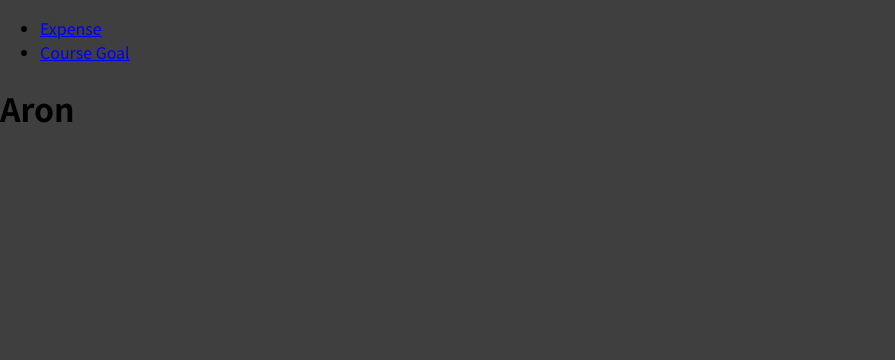
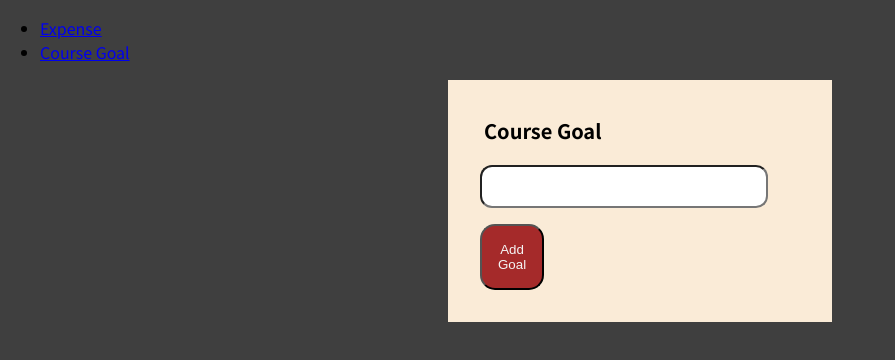
Before and after one commit to aron-net/Expense-Tracker, a React (Create React App) app: page /coursegoal in a window 1280 px wide. Shown: the top 360 px of the page, without its empty margins (0-895 px from the left). Built offline with nearby package versions, Linux system fonts and the light colour scheme.

Commit message:
Creating page for course input

```diff
--- /dev/null
+++ b/src/Components/CourseGoal/CourseGoal.css
@@ -0,0 +1,4 @@
+.course-goal__card {
+    margin: auto;
+    width: 100%;
+}
--- a/src/Components/CourseGoal/CourseGoal.js
+++ b/src/Components/CourseGoal/CourseGoal.js
@@ -1,6 +1,9 @@
+import CourseGoalForm from "./CourseGoalForm";
+import './CourseGoal.css';
+
 const CouresGoal = () => (
-  <div>
-    <h1>Aron</h1>
+  <div className="course-goal__card">
+    <CourseGoalForm />
   </div>
 );
 
--- /dev/null
+++ b/src/Components/CourseGoal/CourseGoalForm.css
@@ -0,0 +1,35 @@
+.course-goal-form__container {
+    background-color: antiquewhite;
+    width: 30%;
+    margin: auto;
+}
+
+.course-goal__form {
+    display: flex;
+    flex-direction: column;
+    padding: 2rem;
+    justify-items: flex-start;
+}
+
+.course-goal__label {
+    margin: 4px;
+    font-size: 20px;
+    font-weight: 600;
+}
+
+.course-goal__input {
+    margin-top: 1rem;
+    margin-bottom: 1rem;
+    padding: 8px;
+    font-size: 20px;
+    width: 90%;
+    border-radius: 12px;
+}
+
+.course-goal__button {
+    width: 20%;
+    background-color: brown;
+    padding: 1rem;
+    color: whitesmoke;
+    border-radius: 15px;
+}
--- /dev/null
+++ b/src/Components/CourseGoal/CourseGoalForm.js
@@ -0,0 +1,14 @@
+import './CourseGoalForm.css';
+const CourseGoalForm = () => {
+    return (
+        <div className="course-goal-form__container">
+            <form className='course-goal__form'>
+                <label className='course-goal__label'>Course Goal</label>
+                <input className='course-goal__input' type='text' />
+                <button className='course-goal__button' type="button">Add Goal</button>
+            </form>
+        </div>
+    );
+}
+
+export default CourseGoalForm;
```
